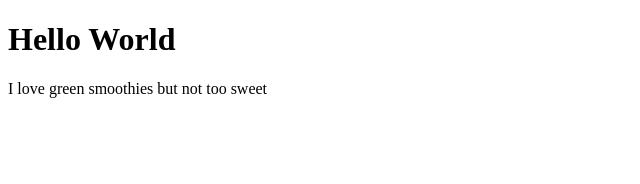
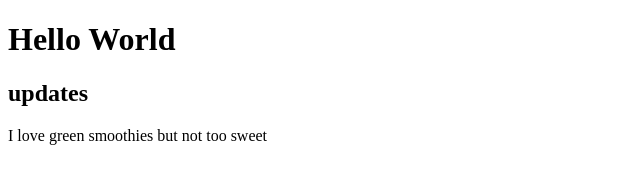
Before and after one commit to AngelicaGFlores/resume, a plain HTML site: page index.html in a window 1280 px wide. Shown: the whole page, without its empty margins (0-640 px from the left). Drawn offline with Linux system fonts and the light colour scheme.

Commit message:
update the updates h2

```diff
--- a/index.html
+++ b/index.html
@@ -7,6 +7,7 @@
 </head>
 <body>
     <h1>Hello World</h1>
+    <h2>updates</h2>
     <p>I love green smoothies but not too sweet</p>
 </body>
 </html>
```
